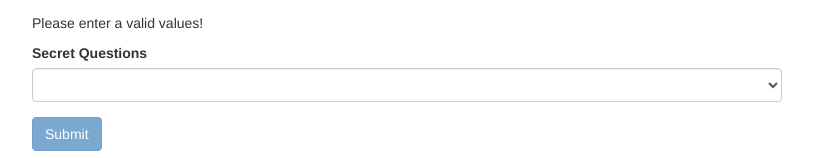
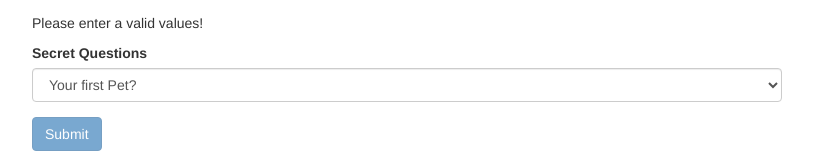
Before and after one commit to EvgeniErmakov/angular-learning-start, an Angular app: page / in a window 1280 px wide. Shown: the part 199-357 px from the top of the page, without its empty margins (233-1046 px from the left). Built offline with nearby package versions, Linux system fonts and the light colour scheme.

Commit message:
Forms: 195. TD: Set Default Values with ngModel Property Binding

```diff
--- a/src/app/app.component.html
+++ b/src/app/app.component.html
@@ -26,8 +26,11 @@
         <p *ngIf="!f.valid"> Please enter a valid values!</p>
         <div class="form-group">
           <label for="secret">Secret Questions</label>
-          <select id="secret" class="form-control"
-          ngModel name="secret">
+          <select
+            id="secret"
+            class="form-control"
+            [ngModel] ="defaultQuestion"
+            name="secret">
             <option value="pet">Your first Pet?</option>
             <option value="teacher">Your first teacher?</option>
           </select>
@@ -35,7 +38,8 @@
         <button
           class="btn btn-primary"
           type="submit"
-        [disabled]="!f.valid">Submit</button>
+          [disabled]="!f.valid">Submit
+        </button>
       </form>
     </div>
   </div>
--- a/src/app/app.component.ts
+++ b/src/app/app.component.ts
@@ -7,7 +7,8 @@ import {NgForm} from "@angular/forms";
   styleUrls: ['./app.component.css']
 })
 export class AppComponent {
-  @ViewChild('f') signUpForm: NgForm
+  defaultQuestion = 'pet';
+  @ViewChild('f') signUpForm: NgForm;
 
   suggestUserName() {
     const suggestedName = 'Superuser';
```
Lines whose indentation alone changed are shown as unchanged.
